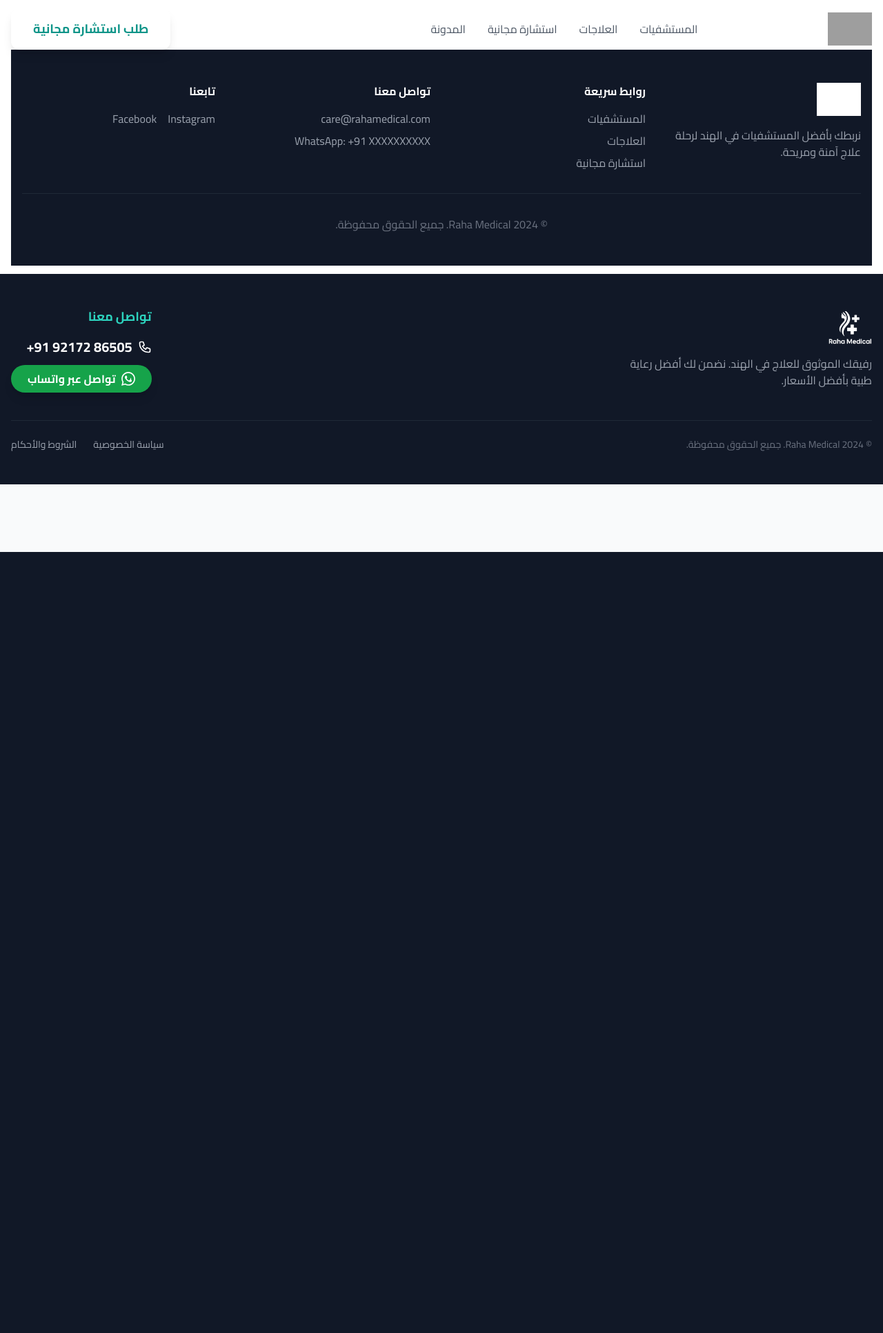
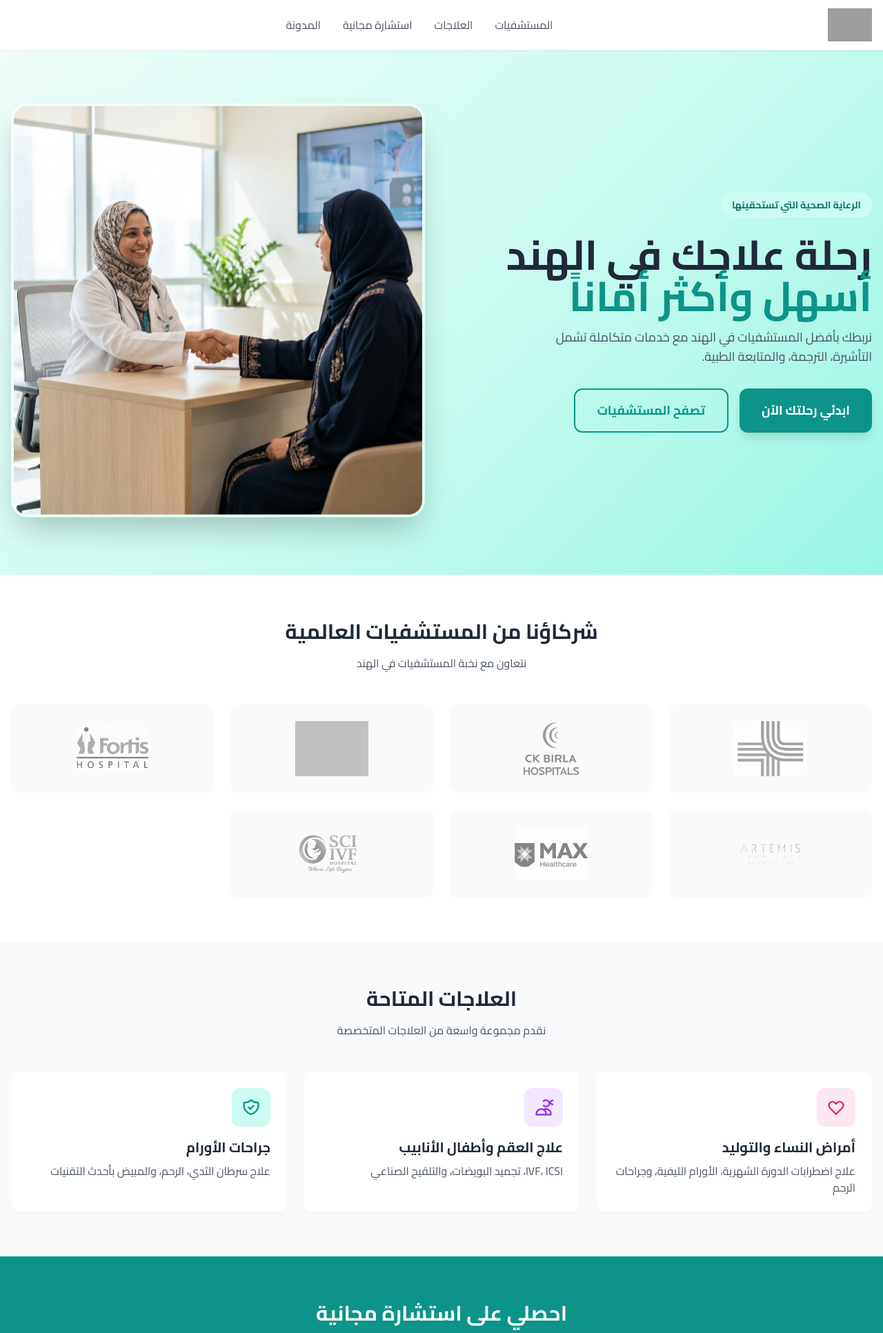
Before and after one commit to immuneera82-hub/raha-medical, a FastAPI app: page / in a window 1280 px wide. Shown: the top 1932 px of the page at 69% size. Before the commit the page ends 800 px from the top, so only its background shows below. Run offline with FastAPI, Linux system fonts and the light colour scheme; some libraries are stand-ins or nearby versions; grey boxes are pictures that could not be loaded.

Commit message:
Fix deleted header/hero section and HTML structure

```diff
--- a/backend/static/templates/index.html
+++ b/backend/static/templates/index.html
@@ -134,6 +134,48 @@
                         <path stroke-linecap="round" stroke-linejoin="round" stroke-width="2"
                             d="M4 6h16M4 12h16M4 18h16"></path>
                     </svg>
+                </button>
+            </div>
+        </div>
+    </nav>
+
+    <!-- Hero Section -->
+    <section class="gradient-hero py-12 md:py-20 overflow-hidden">
+        <div class="container mx-auto px-4">
+            <div class="flex flex-col md:flex-row items-center justify-between gap-12">
+                <div class="w-full md:w-1/2 text-center md:text-right z-10">
+                    <span
+                        class="inline-block bg-teal-100 text-teal-700 px-4 py-2 rounded-full text-sm font-bold mb-6">الرعاية
+                        الصحية التي تستحقينها</span>
+                    <h1 class="text-4xl md:text-6xl font-bold text-gray-800 mb-4 leading-tight">رحلة علاجك في الهند
+                        <br><span class="text-teal-600">أسهل وأكثر أماناً</span></h1>
+                    <p class="text-lg text-gray-600 mb-8 max-w-lg mx-auto md:mx-0">نربطك بأفضل المستشفيات في الهند مع
+                        خدمات متكاملة تشمل التأشيرة، الترجمة، والمتابعة الطبية.</p>
+
+                    <div class="flex flex-col sm:flex-row gap-4 justify-center md:justify-start">
+                        <button @click="showConsultationModal()"
+                            class="bg-teal-600 text-white px-8 py-4 rounded-xl font-bold text-lg hover:bg-teal-700 shadow-lg transform hover:-translate-y-1 transition">ابدئي
+                            رحلتك الآن</button>
+                        <a href="#hospitals"
+                            class="border-2 border-teal-600 text-teal-600 px-8 py-4 rounded-xl font-bold text-lg hover:bg-teal-50 transition">تصفح
+                            المستشفيات</a>
+                    </div>
+                </div>
+
+                <div class="w-full md:w-1/2 relative">
+                    <div class="relative z-10 float-animation">
+                        <img src="/static/images/hero-doctor.png" alt="Raha Team"
+                            class="w-full h-auto rounded-3xl shadow-2xl border-4 border-white/50 backdrop-blur-sm">
+                    </div>
+                    <!-- Decorative backdrops -->
+                    <div
+                        class="absolute top-1/2 left-1/2 -translate-x-1/2 -translate-y-1/2 w-[120%] h-[120%] bg-teal-200/20 rounded-full blur-3xl -z-10">
+                    </div>
+                </div>
+            </div>
+        </div>
+    </section>
+
     <section id="hospitals" class="py-16 bg-white">
         <div class="container mx-auto px-4">
             <h2 class="text-3xl font-bold text-center mb-4">شركاؤنا من المستشفيات العالمية</h2>
@@ -188,8 +230,7 @@
             <div class="grid grid-cols-1 md:grid-cols-2 lg:grid-cols-3 gap-6">
                 <div class="bg-white rounded-xl p-6 shadow-sm hover:shadow-lg transition-shadow">
                     <div class="w-14 h-14 bg-pink-100 rounded-xl flex items-center justify-center mb-4">
-                                        <svg class="w-7 h-7 text-pink-600" fill="none" stroke="currentColor"
-                                            viewBox="0 0 24 24">
+                        <svg class="w-7 h-7 text-pink-600" fill="none" stroke="currentColor" viewBox="0 0 24 24">
                             <path stroke-linecap="round" stroke-linejoin="round" stroke-width="2"
                                 d="M4.318 6.318a4.5 4.5 0 000 6.364L12 20.364l7.682-7.682a4.5 4.5 0 00-6.364-6.364L12 7.636l-1.318-1.318a4.5 4.5 0 00-6.364 0z">
                             </path>
@@ -201,10 +242,8 @@
                 </div>
 
                 <div class="bg-white rounded-xl p-6 shadow-sm hover:shadow-lg transition-shadow">
-                                    <div
-                                        class="w-14 h-14 bg-purple-100 rounded-xl flex items-center justify-center mb-4">
-                                        <svg class="w-7 h-7 text-purple-600" fill="none" stroke="currentColor"
-                                            viewBox="0 0 24 24">
+                    <div class="w-14 h-14 bg-purple-100 rounded-xl flex items-center justify-center mb-4">
+                        <svg class="w-7 h-7 text-purple-600" fill="none" stroke="currentColor" viewBox="0 0 24 24">
                             <path stroke-linecap="round" stroke-linejoin="round" stroke-width="2"
                                 d="M12 4.354a4 4 0 110 5.292M15 21H3v-1a6 6 0 0112 0v1zm0 0h6v-1a6 6 0 00-9-5.197m13.5-9a2.5 2.5 0 11-5 0 2.5 2.5 0 015 0z">
                             </path>
@@ -216,8 +255,7 @@
 
                 <div class="bg-white rounded-xl p-6 shadow-sm hover:shadow-lg transition-shadow">
                     <div class="w-14 h-14 bg-teal-100 rounded-xl flex items-center justify-center mb-4">
-                                        <svg class="w-7 h-7 text-teal-600" fill="none" stroke="currentColor"
-                                            viewBox="0 0 24 24">
+                        <svg class="w-7 h-7 text-teal-600" fill="none" stroke="currentColor" viewBox="0 0 24 24">
                             <path stroke-linecap="round" stroke-linejoin="round" stroke-width="2"
                                 d="M9 12l2 2 4-4m5.618-4.016A11.955 11.955 0 0112 2.944a11.955 11.955 0 01-8.618 3.04A12.02 12.02 0 003 9c0 5.591 3.824 10.29 9 11.622 5.176-1.332 9-6.03 9-11.622 0-1.042-.133-2.052-.382-3.016z">
                             </path>
@@ -248,8 +286,7 @@
         <div class="container mx-auto px-4">
             <div class="grid grid-cols-1 md:grid-cols-4 gap-8">
                 <div>
-                                    <img src="/static/images/logo.png" alt="Raha Medical"
-                                        class="h-12 mb-4 brightness-0 invert">
+                    <img src="/static/images/logo.png" alt="Raha Medical" class="h-12 mb-4 brightness-0 invert">
                     <p class="text-gray-400">نربطك بأفضل المستشفيات في الهند لرحلة علاج آمنة ومريحة.</p>
                 </div>
                 <div>
@@ -287,20 +324,17 @@
         @click.self="authModalOpen = false">
         <div class="bg-white rounded-2xl p-8 w-full max-w-md mx-4 shadow-2xl">
             <div class="flex justify-between items-center mb-6">
-                                <h3 class="text-2xl font-bold"
-                                    x-text="authMode === 'login' ? 'تسجيل الدخول' : 'إنشاء حساب جديد'"></h3>
+                <h3 class="text-2xl font-bold" x-text="authMode === 'login' ? 'تسجيل الدخول' : 'إنشاء حساب جديد'"></h3>
                 <button @click="authModalOpen = false" class="text-gray-400 hover:text-gray-600">
                     <svg class="w-6 h-6" fill="none" stroke="currentColor" viewBox="0 0 24 24">
-                                        <path stroke-linecap="round" stroke-linejoin="round" stroke-width="2"
-                                            d="M6 18L18 6M6 6l12 12">
+                        <path stroke-linecap="round" stroke-linejoin="round" stroke-width="2" d="M6 18L18 6M6 6l12 12">
                         </path>
                     </svg>
                 </button>
             </div>
 
             <!-- Email/Password Form -->
-                            <form @submit.prevent="authMode === 'login' ? loginWithEmail() : registerWithEmail()"
-                                class="space-y-4">
+            <form @submit.prevent="authMode === 'login' ? loginWithEmail() : registerWithEmail()" class="space-y-4">
                 <div>
                     <label class="block text-sm font-medium text-gray-700 mb-1">البريد
                         الإلكتروني</label>
@@ -322,8 +356,7 @@
                             placeholder="الاسم الكامل">
                     </div>
                 </template>
-                                <button type="submit"
-                                    class="w-full bg-teal-600 text-white py-3 rounded-lg font-bold hover:bg-teal-700"
+                <button type="submit" class="w-full bg-teal-600 text-white py-3 rounded-lg font-bold hover:bg-teal-700"
                     x-text="authMode === 'login' ? 'تسجيل الدخول' : 'إنشاء حساب'"></button>
             </form>
 
@@ -419,8 +452,7 @@
                 <h3 class="text-2xl font-bold">طلب استشارة مجانية</h3>
                 <button @click="consultationModalOpen = false" class="text-gray-400 hover:text-gray-600">
                     <svg class="w-6 h-6" fill="none" stroke="currentColor" viewBox="0 0 24 24">
-                            <path stroke-linecap="round" stroke-linejoin="round" stroke-width="2"
-                                d="M6 18L18 6M6 6l12 12">
+                        <path stroke-linecap="round" stroke-linejoin="round" stroke-width="2" d="M6 18L18 6M6 6l12 12">
                         </path>
                     </svg>
                 </button>
```
Lines whose indentation alone changed are shown as unchanged.
